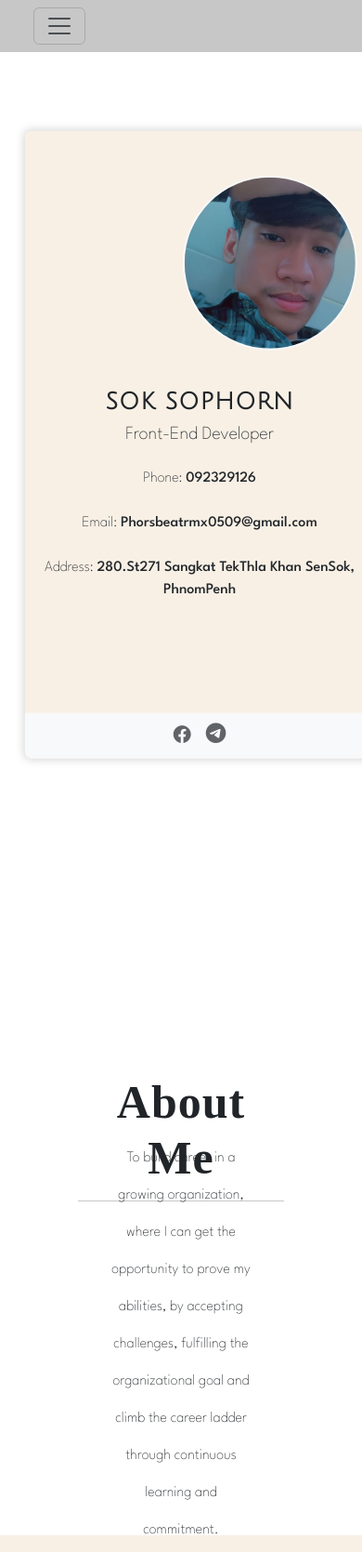
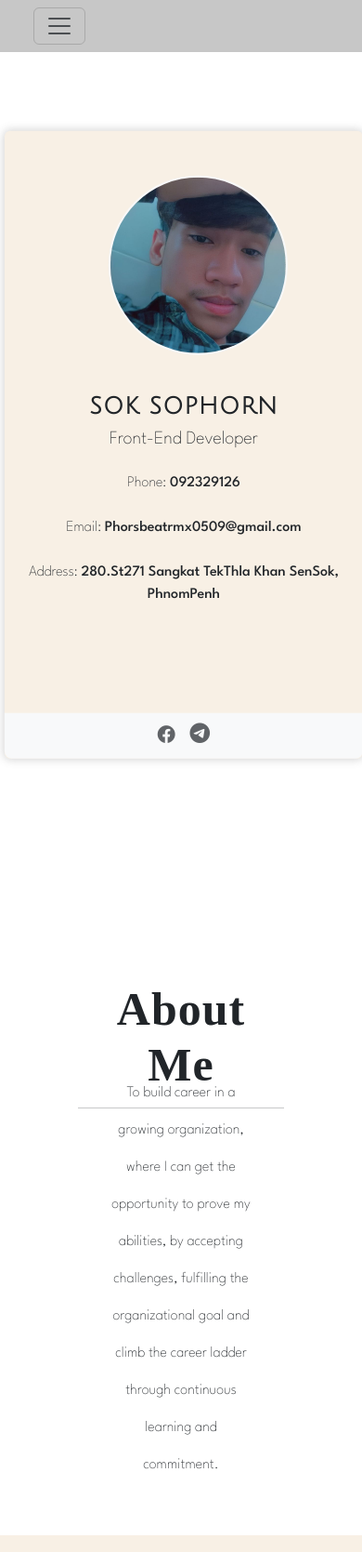
Before and after one commit to PhorsBeatRmx/Mycv, a website: page index.html in a window 390 px wide. Shown: the top 1669 px of the page at 93% size. Drawn offline with nearby package versions, Linux system fonts and the light colour scheme; a web font is replaced by a local one.

Commit message:
style.css

```diff
--- a/style.css
+++ b/style.css
@@ -560,3 +560,36 @@
     font-family: "League Spartan", sans-serif;
   }
 }
+@media (max-width: 425px) {
+  .card {
+    width: 99vw;
+    height: 80vh;
+    background-color: #f8f0e5;
+    border: none;
+    box-shadow: 0px 0px 10px 1px rgba(105, 105, 105, 0.3);
+    right: 0px;
+    left: 39px;
+    display: inline-table;
+  }
+  .border-light {
+    margin-top: 0;
+    margin-left: 112px;
+  }
+  .h-about {
+    padding-top: 200px;
+  }
+  #ab {
+    margin-bottom: 120px;
+  }
+  #ex-text {
+    font-size: 18px;
+  }
+  .mt-5 {
+    margin-top: 0;
+  }
+  #experiences {
+    width: 100%;
+    height: 122vh;
+    padding-top: 55px;
+  }
+}
```
